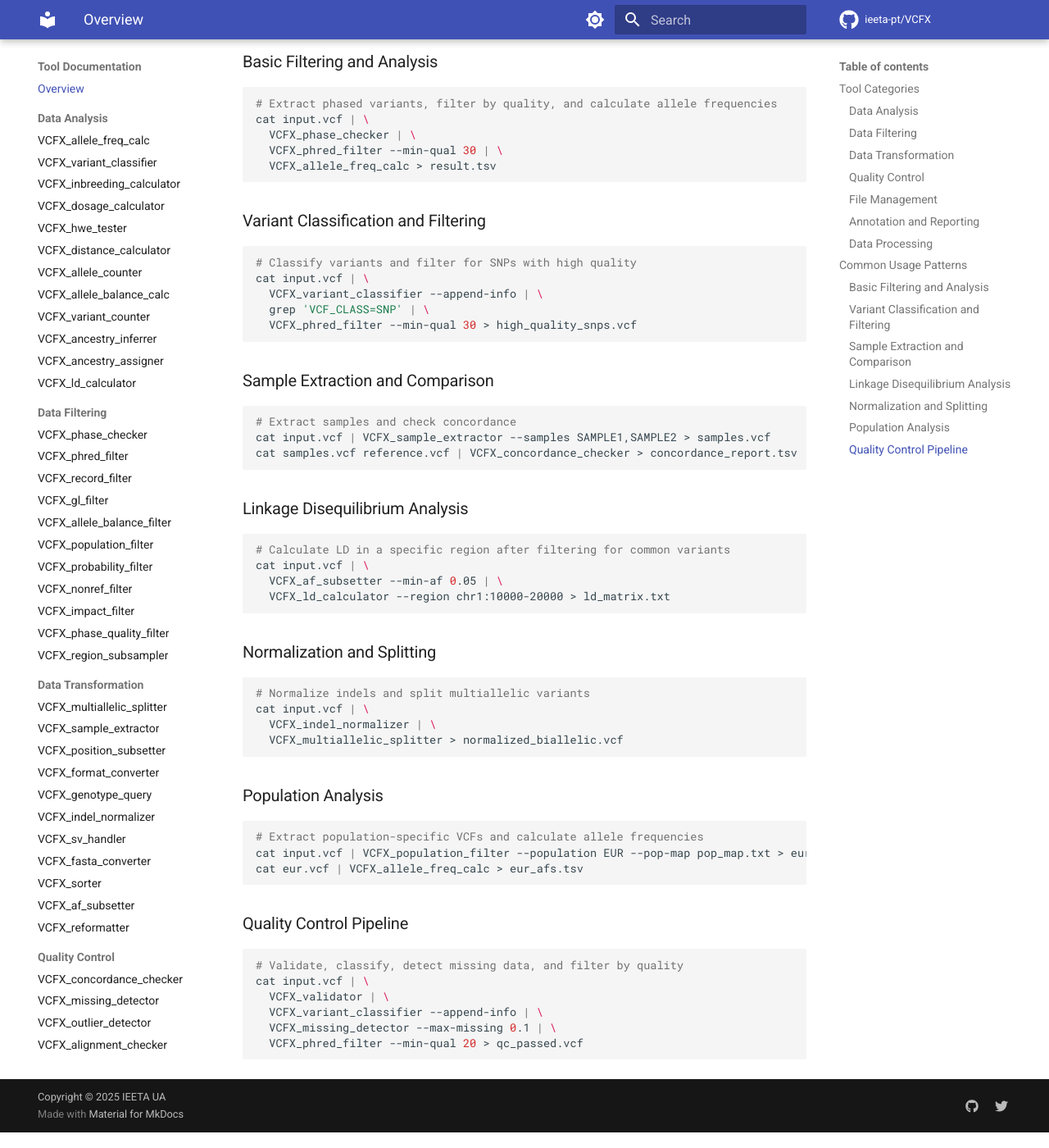
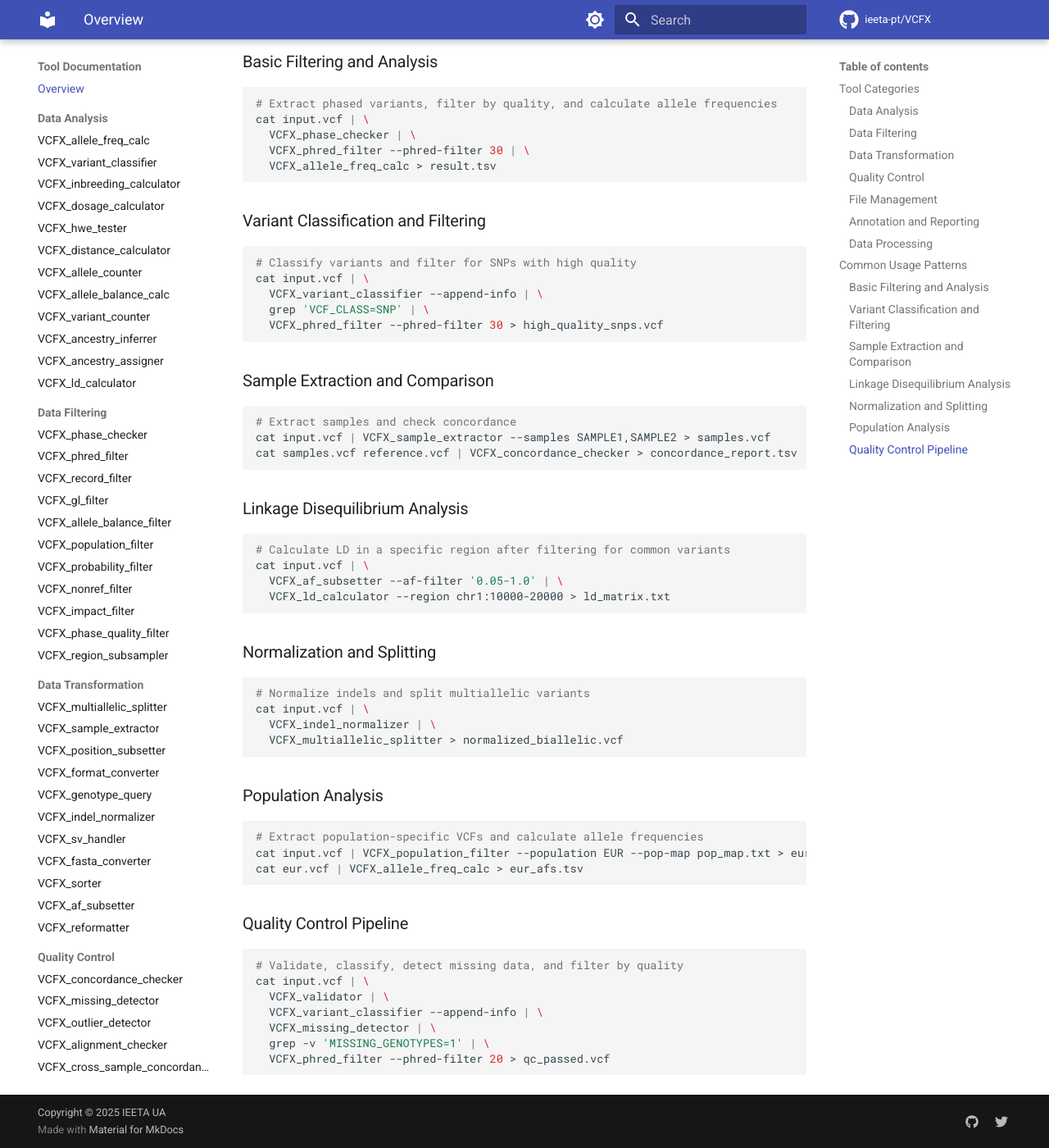
Before and after one commit to jorgeMFS/VCFX, an MkDocs documentation site: the page built from docs/tools_overview.md, in a window 1280 px wide and 1400 px high, scrolled down 3418 px. Shown: the whole window at 82% size. Built offline with MkDocs 1.6.1 and Material for MkDocs 9.7.7, drawn with Linux system fonts in a browser that asks for light colours; comment, search, counter and statistics services are not loaded.

Commit message:
Merge main

````diff
--- a/docs/tools_overview.md
+++ b/docs/tools_overview.md
@@ -112,7 +112,7 @@
 # Extract phased variants, filter by quality, and calculate allele frequencies
 cat input.vcf | \
   VCFX_phase_checker | \
-  VCFX_phred_filter --min-qual 30 | \
+  VCFX_phred_filter --phred-filter 30 | \
   VCFX_allele_freq_calc > result.tsv
 ```
 
@@ -123,7 +123,7 @@
 cat input.vcf | \
   VCFX_variant_classifier --append-info | \
   grep 'VCF_CLASS=SNP' | \
-  VCFX_phred_filter --min-qual 30 > high_quality_snps.vcf
+  VCFX_phred_filter --phred-filter 30 > high_quality_snps.vcf
 ```
 
 ### Sample Extraction and Comparison
@@ -139,7 +139,7 @@
 ```bash
 # Calculate LD in a specific region after filtering for common variants
 cat input.vcf | \
-  VCFX_af_subsetter --min-af 0.05 | \
+  VCFX_af_subsetter --af-filter '0.05-1.0' | \
   VCFX_ld_calculator --region chr1:10000-20000 > ld_matrix.txt
 ```
 
@@ -167,6 +167,7 @@
 cat input.vcf | \
   VCFX_validator | \
   VCFX_variant_classifier --append-info | \
-  VCFX_missing_detector --max-missing 0.1 | \
-  VCFX_phred_filter --min-qual 20 > qc_passed.vcf
+  VCFX_missing_detector | \
+  grep -v 'MISSING_GENOTYPES=1' | \
+  VCFX_phred_filter --phred-filter 20 > qc_passed.vcf
 ```
````
Also changed, not shown: docs/VCFX_ld_calculator.md (+1 -1 lines), docs/VCFX_nonref_filter.md (+1 -1 lines), docs/index.md (+1 -1 lines), docs/quickstart.md (+4 -3 lines).
